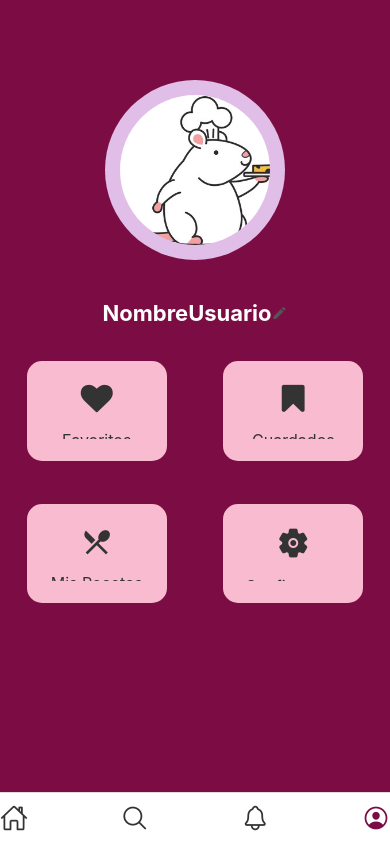
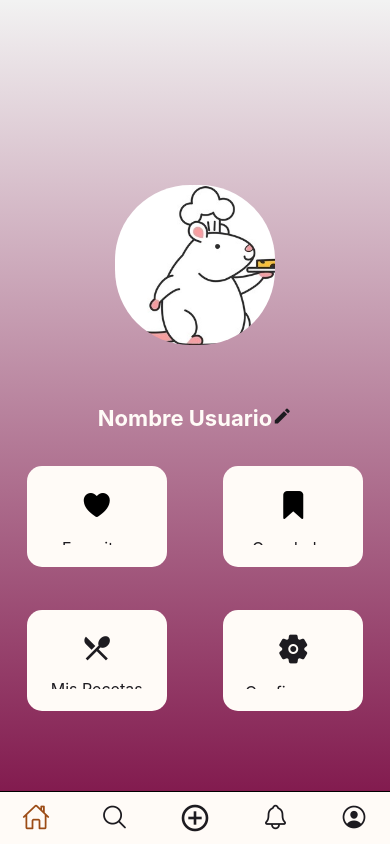
Before and after one commit to garyMamaniCortez/cookmeMobile, a React Native app: screen /User in a window 390 px wide. Built offline with nearby package versions, Linux system fonts and the light colour scheme.

Commit message:
update styles and icons

```diff
--- a/src/UserScreen/UserScreen.tsx
+++ b/src/UserScreen/UserScreen.tsx
@@ -1,11 +1,16 @@
 import React from 'react';
 import { View, Text, Image, TouchableOpacity } from 'react-native';
-import { FontAwesome, MaterialIcons, Ionicons } from '@expo/vector-icons';
+import { MaterialIcons, Ionicons } from '@expo/vector-icons';
+import { LinearGradient } from 'expo-linear-gradient';
 import styles from './styles';
+import { Navbar } from '@/components';
 
 const ProfileScreen: React.FC = () => {
   return (
-    <View style={styles.container}>
+    <LinearGradient
+        colors={['transparent', '#7B0D44']}
+        style={styles.background}
+    >
 
       {/* Imagen de perfil */}
       <View style={styles.avatarContainer}>
@@ -17,16 +22,18 @@ const ProfileScreen: React.FC = () => {
 
       {/* Nombre de usuario */}
       <View style={styles.usernameContainer}>
-        <Text style={styles.username}>NombreUsuario</Text>
         <TouchableOpacity>
-          <MaterialIcons name="edit" size={16} color="#555" />
+          <Text style={styles.username}>
+            Nombre Usuario
+            <MaterialIcons name="edit" size={20} color="#1D1B20" />
+          </Text>
         </TouchableOpacity>
       </View>
 
       {/* Cuadrícula de botones */}
       <View style={styles.grid}>
         <TouchableOpacity style={styles.gridItem}>
-          <FontAwesome name="heart" size={32} color="#333" />
+          <Ionicons name="heart" size={32} color="1D1B20" />
           <Text
             style={styles.gridText}
             adjustsFontSizeToFit
@@ -37,7 +44,7 @@ const ProfileScreen: React.FC = () => {
         </TouchableOpacity>
 
         <TouchableOpacity style={styles.gridItem}>
-          <FontAwesome name="bookmark" size={32} color="#333" />
+          <Ionicons name="bookmark" size={32} color="1D1B20" />
           <Text
             style={styles.gridText}
             adjustsFontSizeToFit
@@ -48,7 +55,7 @@ const ProfileScreen: React.FC = () => {
         </TouchableOpacity>
 
         <TouchableOpacity style={styles.gridItem}>
-          <MaterialIcons name="restaurant-menu" size={32} color="#333" />
+          <MaterialIcons name="restaurant-menu" size={32} color="#1D1B20" />
           <Text
             style={styles.gridText}
             adjustsFontSizeToFit
@@ -59,7 +66,7 @@ const ProfileScreen: React.FC = () => {
         </TouchableOpacity>
 
         <TouchableOpacity style={styles.gridItem}>
-          <Ionicons name="settings" size={32} color="#333" />
+          <Ionicons name="settings" size={32} color="#1D1B20" />
           <Text
             style={styles.gridText}
             adjustsFontSizeToFit
@@ -68,25 +75,12 @@ const ProfileScreen: React.FC = () => {
             Configuración
           </Text>
         </TouchableOpacity>
-    </View>
-
+      </View>
 
       {/* Barra de navegación inferior */}
-      <View style={styles.navigation}>
-        <TouchableOpacity>
-          <Ionicons name="home-outline" size={28} color="#333" />
-        </TouchableOpacity>
-        <TouchableOpacity>
-          <Ionicons name="search-outline" size={28} color="#333" />
-        </TouchableOpacity>
-        <TouchableOpacity>
-          <Ionicons name="notifications-outline" size={28} color="#333" />
-        </TouchableOpacity>
-        <TouchableOpacity>
-          <Ionicons name="person-circle-outline" size={28} color="#7B0D44" />
-        </TouchableOpacity>
-      </View>
-    </View>
+      <Navbar />
+    </LinearGradient>
+
   );
 };
 
--- a/src/UserScreen/styles.tsx
+++ b/src/UserScreen/styles.tsx
@@ -1,24 +1,24 @@
 import { StyleSheet } from 'react-native';
 
 const styles = StyleSheet.create({
-  container: {
+  background: {
     flex: 1,
-    backgroundColor: '#7B0D44',
-    alignItems: 'center'
+    height: 300,
+    alignItems: 'center',
+    justifyContent: 'center',
   },
   avatarContainer: {
-    backgroundColor: '#E1BEE7',
     borderRadius: 90,
-    width: 180,
-    height: 180,
+    width: 200,
+    height: 200,
     justifyContent: 'center',
     alignItems: 'center',
     marginTop: 80,
     marginBottom: 30,
   },
   avatar: {
-    width: 150,
-    height: 150,
+    width: 160,
+    height: 160,
     borderRadius: 75,
   },
   usernameContainer: {
@@ -31,7 +31,7 @@ const styles = StyleSheet.create({
   username: {
     fontSize: 22,
     fontWeight: 'bold',
-    color: '#FFF',
+    color: '#FFFBF7',
     textAlign: 'center', // Asegura que siempre esté centrado
   },
   grid: {
@@ -45,7 +45,7 @@ const styles = StyleSheet.create({
   gridItem: {
     width: '40%', // Ajusta el tamaño del cuadro
     height: '35%',
-    backgroundColor: '#F8BBD0',
+    backgroundColor: '#FFFBF7',
     borderRadius: 15,
     justifyContent: 'center',
     alignItems: 'center',
@@ -55,24 +55,11 @@ const styles = StyleSheet.create({
   },
   gridText: {
     fontSize: 16, // Tamaño base del texto
-    color: '#333',
+    color: '#1D1B20',
     marginTop: 15,
     textAlign: 'center',
     textTransform: 'capitalize', // Opcional: formatea el texto para una presentación limpia
   },
-  navigation: {
-    flexDirection: 'row',
-    justifyContent: 'space-between', // Se ajusta para distribuir los botones equitativamente
-    width: '100%', // Ocupa el 100% del ancho de la pantalla
-    position: 'absolute', // Fija la posición en la parte inferior
-    bottom: 0, // Se pega al borde inferior
-    left: 0, // Se pega al borde izquierdo
-    right: 0, // Se pega al borde derecho
-    backgroundColor: '#FFF',
-    paddingVertical: 10,
-    borderTopWidth: 1,
-    borderTopColor: '#DDD',
-  }
 });
 
 export default styles;
```
